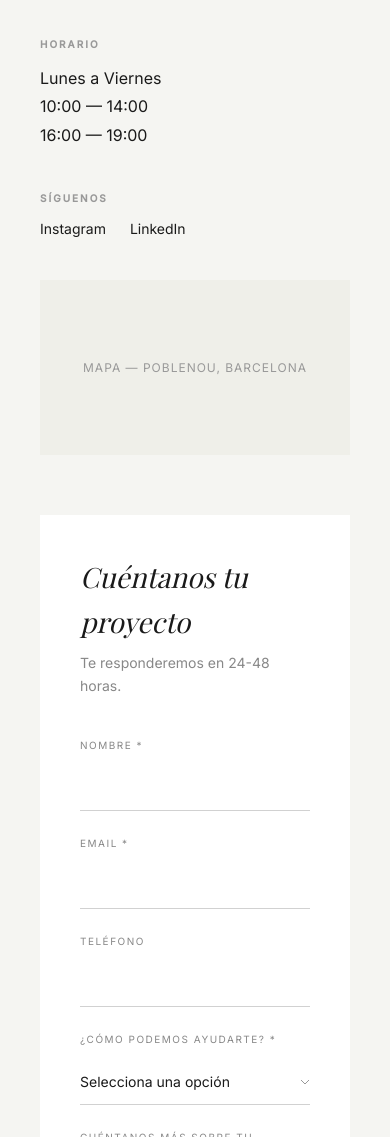
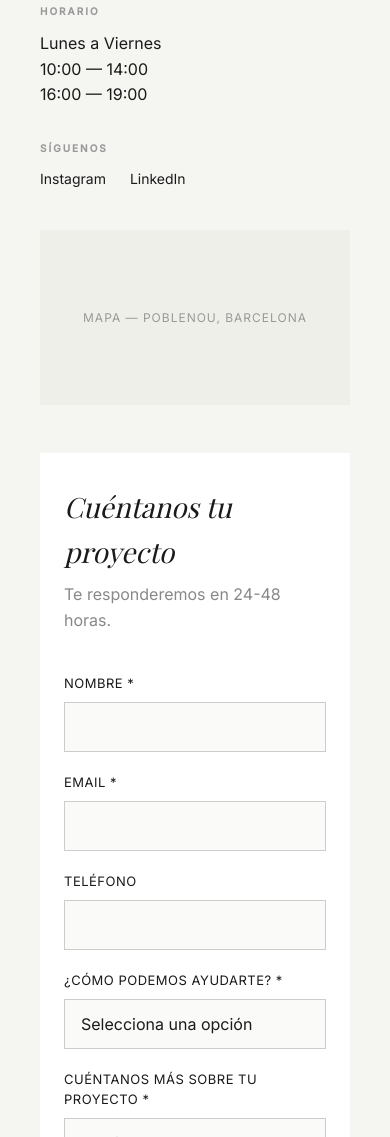
Before and after one commit to difortunastudio/difortunastudio, a plain HTML site: page contacto.html in a window 390 px wide. Shown: the part 863-2000 px from the top of the page. Drawn offline with nearby package versions, Linux system fonts and the light colour scheme; a web font is replaced by a local one.

Commit message:
✨ Improve mobile responsiveness
- Add mobile hamburger menu to all pages
- Enhance responsive breakpoints with better spacing
- Optimize grid layouts for tablets and mobile
- Improve form responsiveness and touch interactions
- Add iOS-specific optimizations
- Better typography scaling across devices
- Disable unnecessary animations on mobile for performance
- Add touch-friendly interaction improvements

```diff
--- a/css/styles.css
+++ b/css/styles.css
@@ -554,6 +554,159 @@ nav.scrolled {
 }
 
 /* ═══════════════════════════════════════════════════════════════════
+   FORMS RESPONSIVE
+   ═══════════════════════════════════════════════════════════════════ */
+
+.form-group {
+  margin-bottom: 20px;
+}
+
+.form-group label {
+  display: block;
+  margin-bottom: 8px;
+  font-family: 'Inter', sans-serif;
+  font-size: 13px;
+  font-weight: 400;
+  letter-spacing: 0.5px;
+  color: #1A1A1A;
+}
+
+.form-group input,
+.form-group select,
+.form-group textarea {
+  width: 100%;
+  padding: 12px 16px;
+  border: 1px solid rgba(26,26,26,0.2);
+  background: #FAFAF8;
+  font-family: 'Inter', sans-serif;
+  font-size: 14px;
+  color: #1A1A1A;
+  transition: border-color 0.3s ease;
+}
+
+.form-group input:focus,
+.form-group select:focus,
+.form-group textarea:focus {
+  outline: none;
+  border-color: #1A1A1A;
+}
+
+/* Contact and form page specific responsive */
+@media (max-width: 768px) {
+  .contact-grid {
+    grid-template-columns: 1fr !important;
+    gap: 48px !important;
+  }
+
+  .contact-form {
+    padding: 40px 32px !important;
+  }
+
+  .contact-info-item {
+    margin-bottom: 32px !important;
+  }
+}
+
+@media (max-width: 640px) {
+  .contact-form {
+    padding: 32px 24px !important;
+  }
+
+  .form-group input,
+  .form-group select,
+  .form-group textarea {
+    padding: 14px 16px;
+    font-size: 16px; /* Prevents zoom on iOS */
+  }
+
+  .btn-primary {
+    width: 100%;
+    text-align: center;
+    padding: 16px 24px;
+    font-size: 14px;
+  }
+}
+
+/* Specific improvements for text blocks and readability */
+@media (max-width: 640px) {
+  /* Hero sections text improvements */
+  .hero p, .section p {
+    font-size: 16px !important;
+    line-height: 1.6 !important;
+  }
+
+  /* Service items better spacing */
+  .service-item h3 {
+    font-size: 22px !important;
+    margin-bottom: 12px !important;
+  }
+
+  .service-item p {
+    font-size: 15px !important;
+    line-height: 1.7 !important;
+  }
+
+  /* Better button styles for mobile */
+  .btn-secondary {
+    padding: 14px 24px;
+    font-size: 12px;
+  }
+}
+
+/* Touch-friendly improvements */
+@media (hover: none) {
+  .piece-card:hover img,
+  .project-item:hover img {
+    transform: none; /* Disable hover effects on touch devices */
+  }
+
+  .btn-primary:hover,
+  .btn-secondary:hover {
+    transform: none;
+  }
+
+  .nav-link:hover::after {
+    width: 0; /* Disable hover underlines on touch */
+  }
+}
+
+/* Loading and performance optimizations for mobile */
+@media (max-width: 768px) {
+  /* Reduce animation complexity on mobile */
+  .fade-in {
+    animation: none !important;
+    opacity: 1 !important;
+    transform: none !important;
+  }
+
+  /* Simpler transitions on mobile */
+  * {
+    transition-duration: 0.2s !important;
+  }
+}
+
+/* iOS specific fixes */
+@supports (-webkit-touch-callout: none) {
+  .mobile-nav-overlay {
+    /* iOS Safari viewport bug fix */
+    height: -webkit-fill-available;
+  }
+
+  input[type="text"],
+  input[type="email"],
+  input[type="tel"],
+  input[type="date"],
+  textarea,
+  select {
+    /* Disable iOS zoom on inputs */
+    font-size: 16px !important;
+    border-radius: 0;
+    -webkit-appearance: none;
+    appearance: none;
+  }
+}
+
+/* ═══════════════════════════════════════════════════════════════════
    FOOTER
    ═══════════════════════════════════════════════════════════════════ */
 
```
